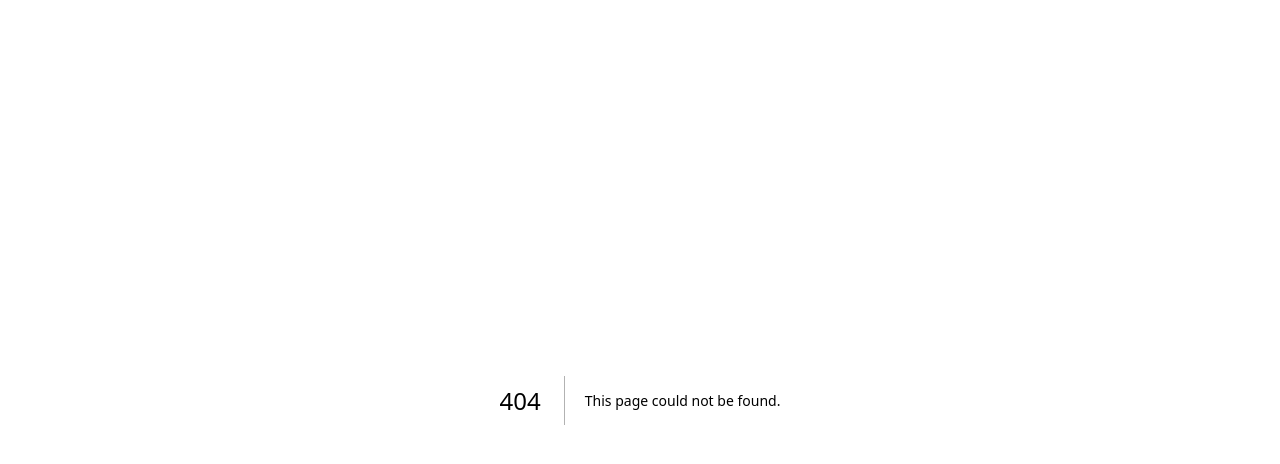
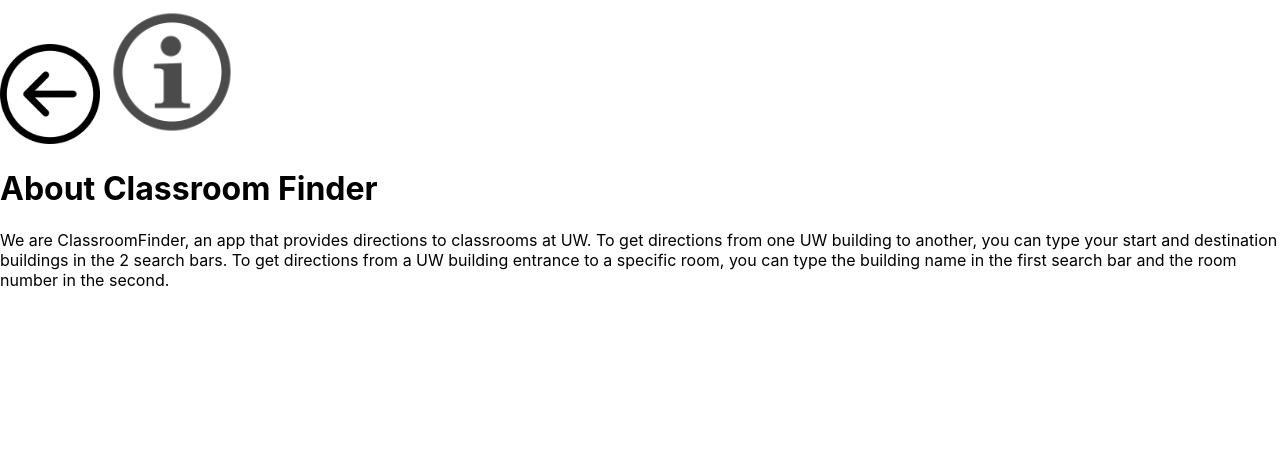
Before and after one commit to hcp-uw/classroom-finder, a Next.js app in the folder frontend/: page /posts/info in a window 1280 px wide. Before the commit this address had no page. Shown: the top 464 px of the page. Built offline with nearby package versions, Linux system fonts and the light colour scheme.

Commit message:
info button

```diff
--- a/frontend/pages/index.js
+++ b/frontend/pages/index.js
@@ -16,7 +16,7 @@ export default function Home() {
         </h1>
 
         <div className={styles.grid}>
-          <a href="/posts/first-post" className={styles.card}>
+          <a href="/posts/info" className={styles.card}>
             <form action="/send-data-here" method="post" className = {styles.form} >
               <label for="first"> Building 1: </label>
               <input className = {styles.formbox} type="text" id="first" name="first" />
@@ -42,8 +42,8 @@ export default function Home() {
         </div>
 
         <div className={styles.grid}>
-          <a href="/posts/first-post">
-              <button href="/posts/first-post" >Info</button>
+          <a href="/posts/info">
+              <button href="/posts/info" >Info</button>
           </a>
         </div>
 
--- a/frontend/pages/posts/first-post.js
+++ b/frontend/pages/posts/info.js
@@ -1,9 +1,19 @@
 import Link from 'next/link';
 import Image from 'next/image';
 
-export default function FirstPost() {
+export default function Info() {
+
   return (
     <>
+    <Link href="/">
+    <Image
+        src="/images/back.jpg" // Route of the image file
+        height={100} // Desired size with correct aspect ratio
+        width={100} // Desired size with correct aspect ratio
+        alt="Info"
+
+    />
+    </Link>
     <Image
         src="/images/info.jpg" // Route of the image file
         height={144} // Desired size with correct aspect ratio
@@ -17,7 +27,6 @@ export default function FirstPost() {
             building entrance to a specific room, you can type the building name in the first
             search bar and the room number in the second.</p>
       <h2>
-        <Link href="/">Back to home</Link>
       </h2>
     </>
   );
--- a/frontend/pages/posts/style.css
+++ b/frontend/pages/posts/style.css
@@ -1 +1,5 @@
 h1 {text-align: center;}
+
+image {
+    border-radius: 8px;
+}
```
